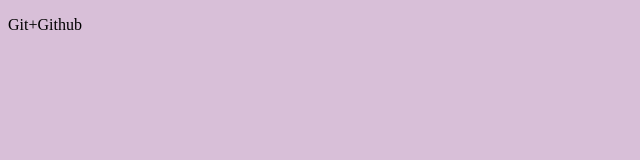
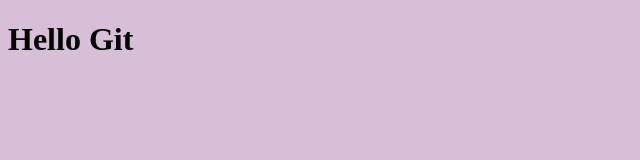
Before and after one commit to NikitaF2105/test, a plain HTML site: page index.html in a window 1280 px wide. Shown: the whole page, without its empty margins (0-640 px from the left). Drawn offline with Linux system fonts and the light colour scheme.

Commit message:
h1 was added

```diff
--- a/index.html
+++ b/index.html
@@ -7,6 +7,6 @@
         <link rel="stylesheet" href="css/main.css" />
     </head>
     <body>
-        <p>Git+Github</p>
+        <h1>Hello Git</h1>
     </body>
 </html>
```
